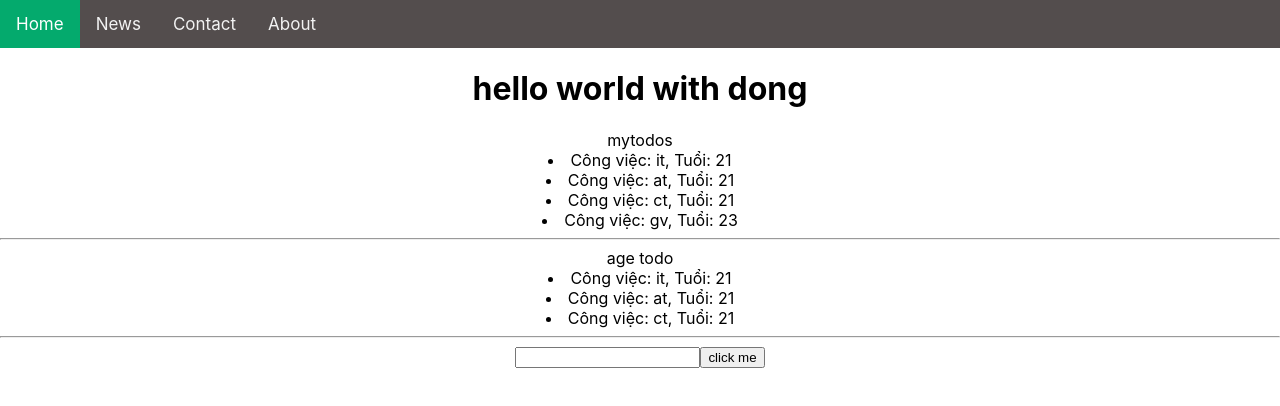
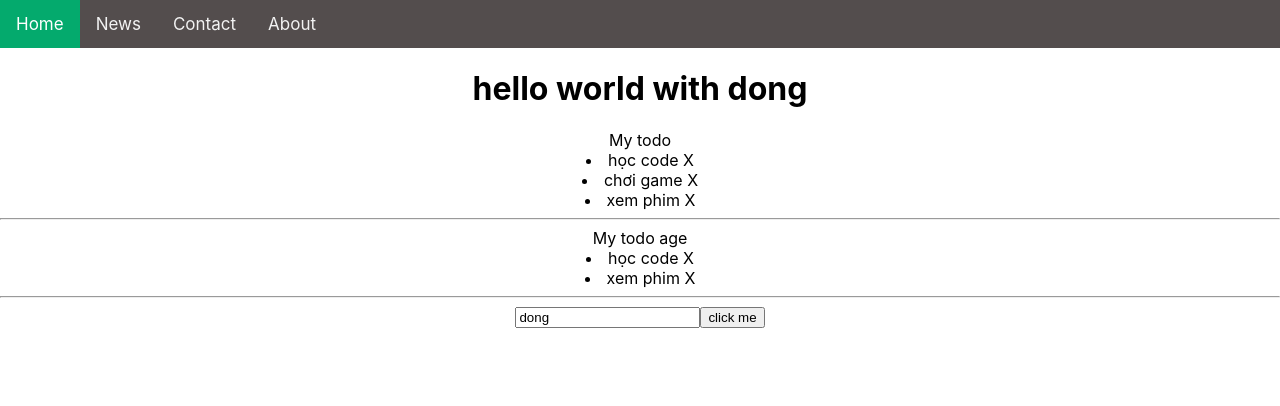
Before and after one commit to ddong180302/redux-react-app, a React (Create React App) app: page / in a window 1280 px wide. Shown: the top 406 px of the page. Built offline with nearby package versions, Linux system fonts and the light colour scheme.

Commit message:
commit props

```diff
--- a/src/App.js
+++ b/src/App.js
@@ -1,54 +1,58 @@
+import React, { useState } from 'react';
 import Nav from './views/Nav';
 import './App.css';
-import React, { useState } from 'react';
 import Todo from './views/Todo';
 
-function App() {
-
+const App = () => {
   let [name, setName] = useState('dong');
-  const [address, setAddress] = useState('');
+  const [ten, setTen] = useState('dong');
   const [todos, setTodos] = useState([
-    { id: '01', work: 'it', age: '21' },
-    { id: '02', work: 'at', age: '21' },
-    { id: '03', work: 'ct', age: '21' },
-    { id: '04', work: 'gv', age: '23' }
+    { id: '01', title: 'học code', age: '20' },
+    { id: '02', title: 'chơi game', age: '21' },
+    { id: '03', title: 'xem phim', age: '20' },
   ])
 
-  /*name: giá trị của biến
-  setName: hàm xử lý khi biến có sự thay đổi
-  */
-
-
-  const handleOnClick = (event) => {
-    if (!address) {
-      alert('empty work!')
+  const handleOnclick = (event) => {
+    if (!ten) {
+      alert('empty ten')
       return;
     }
-    let newTodo = { id: '', work: address, age: '19' };
+    let newTodo = { id: Math.floor(Math.random(10000) * 10) + 1, title: ten, age: '23' }
     setTodos([...todos, newTodo]);
-    setAddress('')
+    setTen('')
   }
 
   const handleOnChange = (event) => {
-    setAddress(event.target.value);
+    setTen(event.target.value);
   }
-
+  const handleDelete = (id) => {
+    let currentTodo = todos;
+    currentTodo = currentTodo.filter(item => item.id !== id)
+    setTodos(currentTodo);
+  }
+  // const handleOnChangeAge = (event) => {
+  //   setTodos.age(event.target.value);
+  // }
   return (
-    <div className="App">
+    <div className='App'>
       <Nav />
       <h1>hello world with {name}</h1>
       <Todo
         todos={todos}
-        title={"mytodos"}
+        title={'My todo'}
+        handleDelete={handleDelete}
       />
       <Todo
-        todos={todos.filter(item => item.age === '21')}
-        title={"age todo"}
+        todos={todos.filter(item => item.age === '20')}
+        title={'My todo age'}
+        handleDelete={handleDelete}
+
       />
-      <input type='input' value={address} onChange={(event) => handleOnChange(event)} />
-      <button type='button' onClick={(event) => handleOnClick(event)}>click me</button>
+      <input type='input' value={ten} onChange={(event => handleOnChange(event))} placeholder='title' />
+      {/* <input type='input' value={age} onChange={(event => handleOnChangeAge(event))} placeholder='age' /> */}
+      <button type='button' onClick={(event) => handleOnclick(event)}> click me</button>
     </div>
-  );
+  )
 }
 
 export default App;
--- a/src/views/Todo.js
+++ b/src/views/Todo.js
@@ -1,22 +1,30 @@
 
 
 const Todo = (props) => {
-    const todos = props.todos;
+    const { todos, title, handleDelete } = props;
+
+    const DeleteClick = (id) => {
+        handleDelete(id)
+    }
     return (
-        <div className='todo-container'>
-            <div className="title">
-                {props.title}
-            </div>
-            <div className='todo-list'>
-                {todos.map(item => {
-                    return (
-                        <li className='todo-child' key={item.id}>Công việc: {item.work}, Tuổi: {item.age}</li>
-                    )
-                })}
+        <div className="todo-container">
+            <div>{title}</div>
+            <div className="todo-list">
+                {
+                    todos.map(item => {
+                        return (
+                            <div key={item.id}>
+                                <li >{item.title}
+                                    <span onClick={() => DeleteClick(item.id)}>  X</span>
+                                </li>
+                            </div>
+                        )
+                    })
+                }
             </div>
             <hr />
         </div>
-    )
+    );
 }
 
 export default Todo;
```
